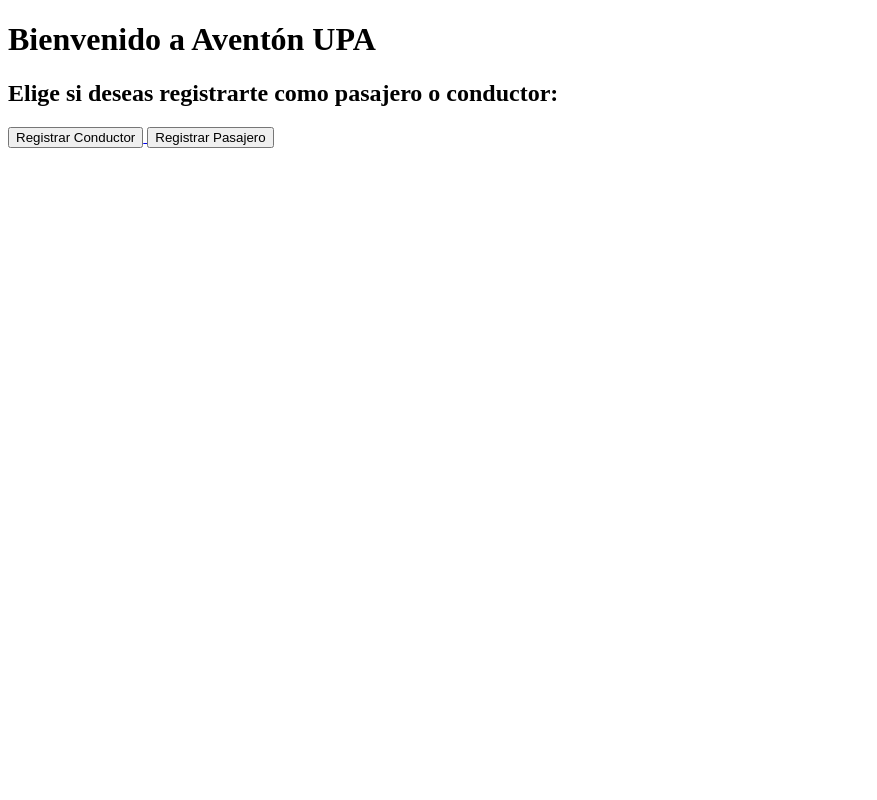
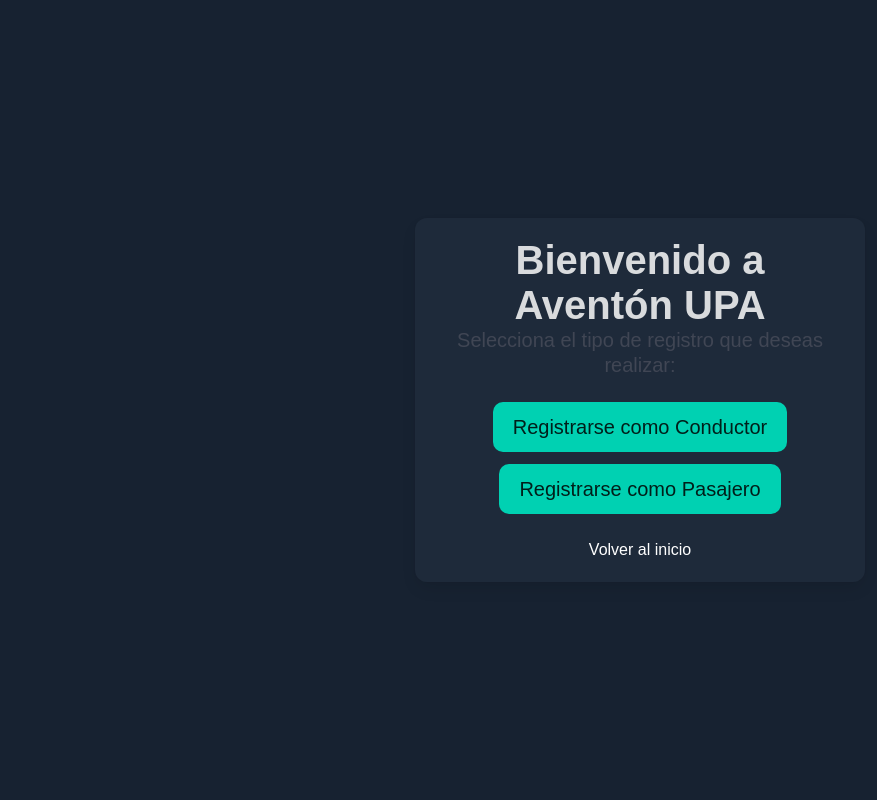
Before and after one commit to JAD3M/Proyecto-Avent-n-UPA, a Flask app: page / in a window 1280 px wide. Shown: the whole page, without its empty margins (0-877 px from the left). Run offline with Flask 3, Linux system fonts and the light colour scheme; data that the repository does not hold is empty; some libraries are stand-ins or nearby versions.

Commit message:
Diseño base y conexion de base de datos

```diff
--- a/static/css/style.css
+++ b/static/css/style.css
@@ -1,28 +1,81 @@
+/* Estilo general */
 body {
+    background-color: #172231;
+    height: 100vh;
+    display: flex;
+    align-items: center;
+    justify-content: center;
     font-family: Arial, sans-serif;
-    margin: 0;
-    background: #f3f3f3;
+}
+.main-box {
+    width: 450px;
+    text-align: center;
+    background-color: #1e2a3a;
 }
 
-.container {
-    width: 90%;
-    max-width: 500px;
-    margin: 2rem auto;
-    background: #fff;
-    padding: 1.5rem;
+/* Contenedor principal de formularios */
+.form-box {
+    width: 450px;
+    background-color: #253751;
+    color: #ffffff;
     border-radius: 10px;
-    box-shadow: 0 2px 10px rgba(0,0,0,0.1);
+    padding: 35px;
+    box-shadow: 0 6px 14px rgba(0, 0, 0, 0.3);
+    text-align: center;
 }
 
-input, button {
-    width: 100%;
-    padding: 10px;
-    margin: 0.5rem 0;
+/* Títulos */
+h1.title {
+    color: #ffffffd4;
+    margin-bottom: 20px;
 }
 
+/* Inputs */
+form input {
+    width: 100%;
+    padding: 12px;
+    margin-bottom: 12px;
+    border-radius: 6px;
+    border: none;
+    background-color: #1e2a3a;
+    color: white;
+}
+
+form input::placeholder {
+    color: #a9b7d0;
+}
+
+/* Botones */
 button {
-    background: #007bff;
-    color: #fff;
+    width: 100%;
+    padding: 12px;
+    background-color: #007bff;
     border: none;
+    color: #ffffff;
+    border-radius: 6px;
     cursor: pointer;
+    margin-top: 10px;
 }
+
+button:hover {
+    background-color: #0069d9;
+}
+
+/* Botón cancelar */
+.btn-cancelar {
+    background-color: #444;
+}
+
+.btn-cancelar:hover {
+    background-color: #333;
+}
+
+/* Links */
+a {
+    color: #ffffff;
+    text-decoration: none;
+}
+
+a:hover {
+    color: #007bff;
+}
--- a/templates/index.html
+++ b/templates/index.html
@@ -3,18 +3,36 @@
 
 <head>
     <meta charset="UTF-8">
-    <title>Aventón UPA - Flask</title>
+    <title>Aventón UPA - Inicio</title>
+
+    <!-- Bulma -->
+    <link rel="stylesheet" href="https://cdn.jsdelivr.net/npm/bulma@1.0.0/css/bulma.min.css">
+
+    <!-- Tu CSS -->
+    <link rel="stylesheet" href="{{ url_for('static', filename='css/style.css') }}">
 </head>
 
 <body>
-    <h1>Bienvenido a Aventón UPA</h1>
-    <h2>Elige si deseas registrarte como pasajero o conductor:</h2>
-    <a href="{{ url_for('registro_conductor') }}">
-        <button>Registrar Conductor</button>
-    </a>
-    <a href="{{ url_for('registro_pasajero') }}">
-        <button>Registrar Pasajero</button>
-    </a>
+
+    <div class="box main-box">
+        <h1 class="title is-2">Bienvenido a Aventón UPA</h1>
+        <p class="subtitle is-5">Selecciona el tipo de registro que deseas realizar:</p>
+
+        <div class="buttons is-centered mt-5">
+            <a href="{{ url_for('registro_conductor') }}" class="button is-primary is-medium">
+                Registrarse como Conductor
+            </a>
+
+            <a href="{{ url_for('registro_pasajero') }}" class="button is-primary is-medium">
+                Registrarse como Pasajero
+            </a>
+        </div>
+
+        <p class="has-text-grey mt-5">
+            <a href="{{ url_for('index') }}">Volver al inicio</a>
+        </p>
+    </div>
+
 </body>
 
 </html>
```
Also changed, not shown: templates/registro_conductor.html (+14 -5 lines), templates/registro_pasajero.html (+23 -10 lines).
